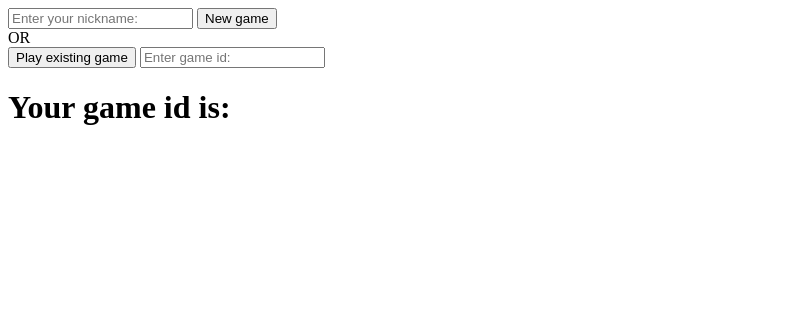
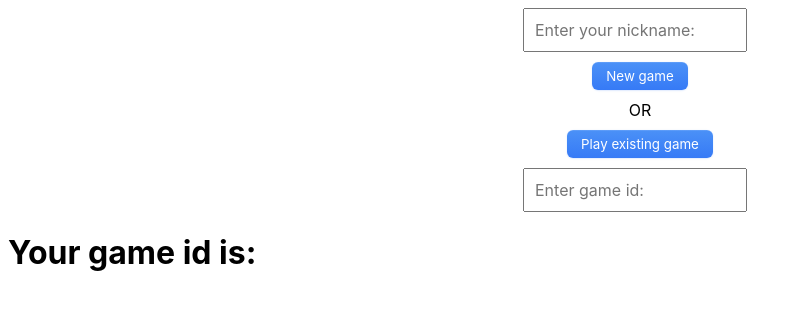
Before and after one commit to natcz/weppo_project, a website: page client/index.html in a window 1280 px wide. Shown: the whole page, without its empty margins (0-802 px from the left). Drawn offline with nearby package versions, Linux system fonts and the light colour scheme; no server answers.

Commit message:
changed css

```diff
--- a/client/index.html
+++ b/client/index.html
@@ -14,7 +14,7 @@
     <div id="init">
       <input type="text" id="entry_nick" placeholder="Enter your nickname:">
       <button id="start-game">New game</button>
-      <div>OR</div>
+      <div id="or">OR</div>
       <button id="existing-game">Play existing game</button>
       <input type="text" id="game-id" placeholder="Enter game id:">
     </div>
--- a/client/script.js
+++ b/client/script.js
@@ -37,6 +37,7 @@ function start_game() {
   let name = get_player_nickname();
   if (name != '') {
     socket.emit('start game', name);
+    init();
   } else {
     alert("Please enter a nickname");
   }
@@ -46,6 +47,7 @@ function existing_game() {
   if (name != '') {
     const game_code = get_game_code();
     socket.emit('join game', name, game_code);
+    init();
   } else {
     alert("Please enter a nickname");
   }
--- a/client/style.css
+++ b/client/style.css
@@ -1,4 +1,14 @@
-#game-screen {
+*{
+  font-family: -apple-system, BlinkMacSystemFont, 'Roboto', sans-serif;
+}
+
+#init {
+  display: flex;
+  justify-content: center;
+  align-items: center;
+  margin: 0 auto;
+  max-width: 500px;
+  flex-direction: column;
 }
 .container {
   margin: 0 auto;
@@ -7,13 +17,48 @@
   grid-template-rows: 33% 33% 33%;
   max-width: 300px;
 }
-.tile {
-  border: 1px solid black;
-  min-width: 100px;
-  min-height: 100px;
+
+input[type="text"] {
+  padding: 10px;
+  font-size: 16px;
+  width: 200px;
+  margin-right: 10px;
+}
+#start-game, #existing-game{
+  padding: 6px 14px;
+  border-radius: 6px;
+  border: none;
+
+  color: #fff;
+  background: linear-gradient(180deg, #4B91F7 0%, #367AF6 100%);
+   background-origin: border-box;
+  box-shadow: 0px 0.5px 1.5px rgba(54, 122, 246, 0.25), inset 0px 0.8px 0px -0.25px rgba(255, 255, 255, 0.2);
+  user-select: none;
+  -webkit-user-select: none;
+  touch-action: manipulation;
+  margin-top: 10px;
+  margin-bottom: 10px;
+}
+
+
+#or{
   display: flex;
   justify-content: center;
   align-items: center;
-  font-size: 50px;
+}
+.tile {
+  min-width: 100px;
+  min-height: 100px;
+
+  display: flex;
+  justify-content: center;
+  align-items: center;
+  padding: 10px 20px;
+  font-size: 40px;
+  background-color: lightblue;
+  border: none;
+  border-radius: 5px;
   cursor: pointer;
+  margin-right: 10px;
+  border: 1px solid black;
 }
```
